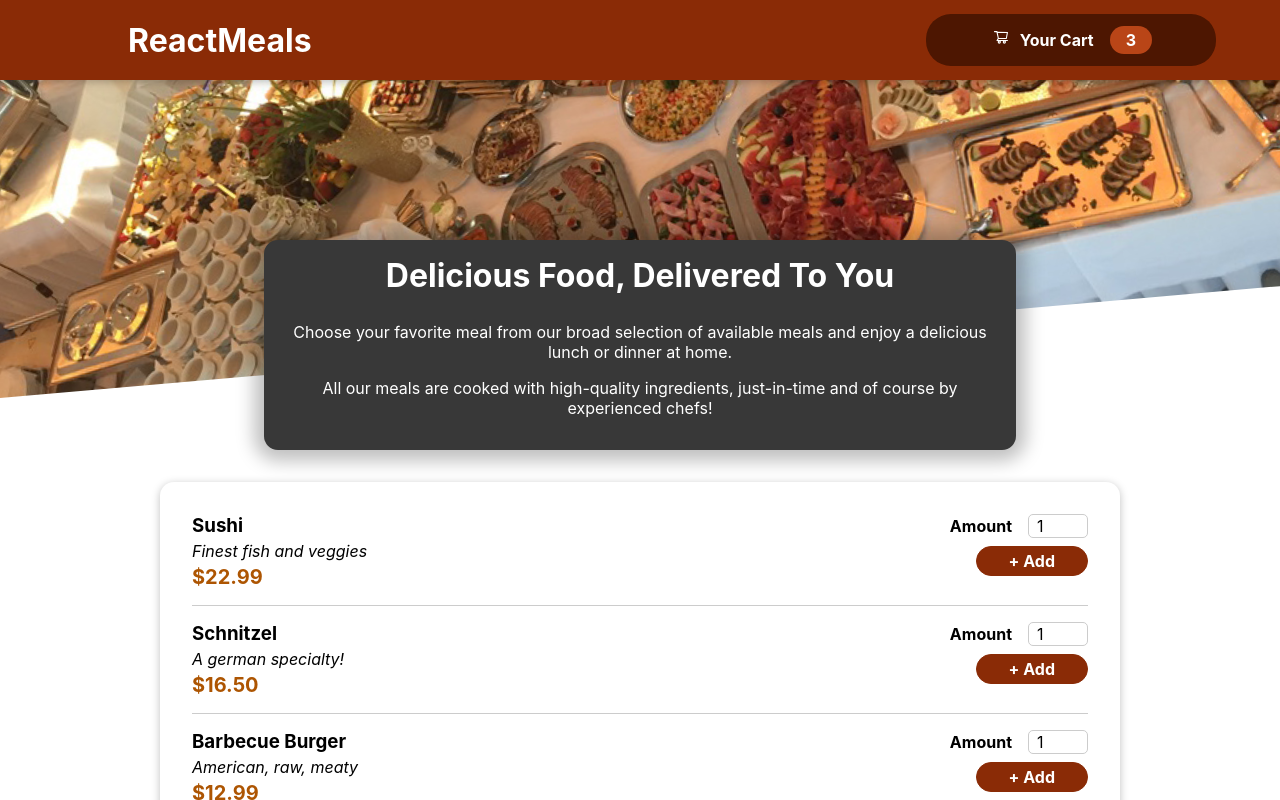
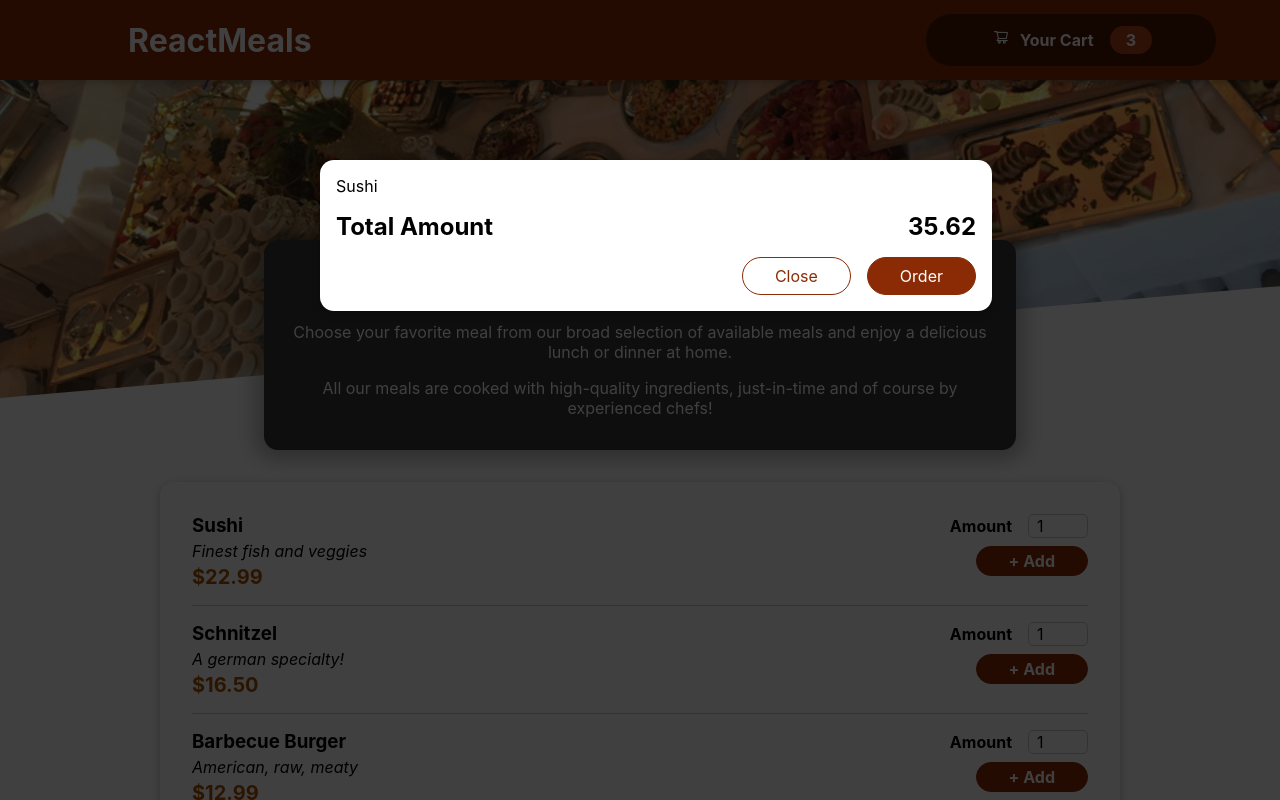
Before and after one commit to Hanqing1234/react-food-order-app, a React (Create React App) app: page / in a window 1280 px wide. Shown: the top 800 px of the page. Built offline with nearby package versions, Linux system fonts and the light colour scheme.

Commit message:
added modal components

```diff
--- a/public/index.html
+++ b/public/index.html
@@ -28,6 +28,7 @@
   </head>
   <body>
     <noscript>You need to enable JavaScript to run this app.</noscript>
+    <div id="overlays"></div>
     <div id="root"></div>
     <!--
       This HTML file is a template.
--- a/src/App.js
+++ b/src/App.js
@@ -2,10 +2,12 @@
 
 import Header from "./components/Layout/Header";
 import Meals from "./components/Meals/Meals";
+import Cart from './components/Cart/Cart';
 
 const App = () => {
   return (
     <Fragment>
+    <Cart />
       <Header />
       <main>
       <Meals />
--- a/src/components/Cart/Cart.js
+++ b/src/components/Cart/Cart.js
@@ -1,3 +1,4 @@
+import Modal from '../UI/Modal';
 import classes from "./Cart.module.css";
 
 const Cart = (props) => {
@@ -10,7 +11,7 @@
   );
 
   return (
-    <div>
+    <Modal>
       {cartItems}
       <div className={classes.total}>
         <span>Total Amount</span>
@@ -20,7 +21,7 @@
         <button className={classes["button--alt"]}>Close</button>
         <button className={classes.button}>Order</button>
       </div>
-    </div>
+    </Modal>
   );
 };
 
--- /dev/null
+++ b/src/components/UI/Modal.js
@@ -0,0 +1,32 @@
+import React, { Fragment } from "react";
+import ReactDOM from "react-dom";
+
+import classes from "./Modal.module.css";
+
+const Backdrop = (props) => {
+  return <div className={classes.backdrop} />;
+};
+
+const ModalOverlay = (props) => {
+  return (
+    <div className={classes.modal}>
+      <div className={classes.content}>{props.children}</div>
+    </div>
+  );
+};
+
+const portalElement = document.getElementById("overlays");
+
+const Modal = (props) => {
+  return (
+    <Fragment>
+      {ReactDOM.createPortal(<Backdrop />, portalElement)}
+      {ReactDOM.createPortal(
+        <ModalOverlay>{props.children}</ModalOverlay>,
+        portalElement
+      )}
+    </Fragment>
+  );
+};
+
+export default Modal;
--- /dev/null
+++ b/src/components/UI/Modal.module.css
@@ -0,0 +1,40 @@
+.backdrop {
+    position: fixed;
+    top: 0;
+    left: 0;
+    width: 100%;
+    height: 100vh;
+    z-index: 20;
+    background-color: rgba(0, 0, 0, 0.75);
+  }
+
+  .modal {
+    position: fixed;
+    top: 20vh;
+    left: 5%;
+    width: 90%;
+    background-color: white;
+    padding: 1rem;
+    border-radius: 14px;
+    box-shadow: 0 2px 8px rgba(0, 0, 0, 0.25);
+    z-index: 30;
+    animation: slide-down 300ms ease-out forwards;
+  }
+
+  @media (min-width: 768px) {
+    .modal {
+      width: 40rem;
+      left: calc(50% - 20rem);
+    }
+  }
+
+  @keyframes slide-down {
+    from {
+      opacity: 0;
+      transform: translateY(-3rem);
+    }
+    to {
+      opacity: 1;
+      transform: translateY(0);
+    }
+  }
```
